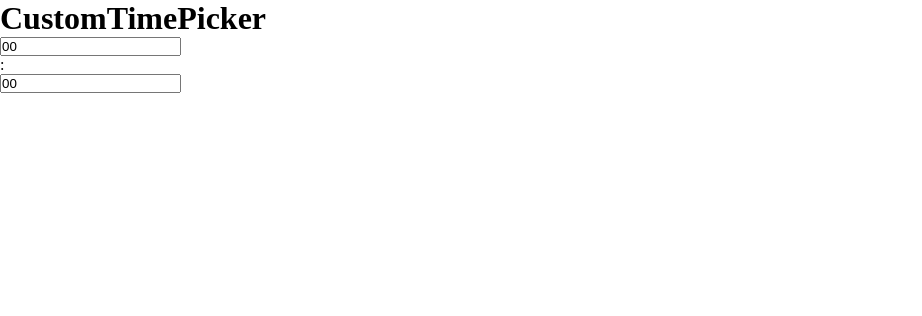
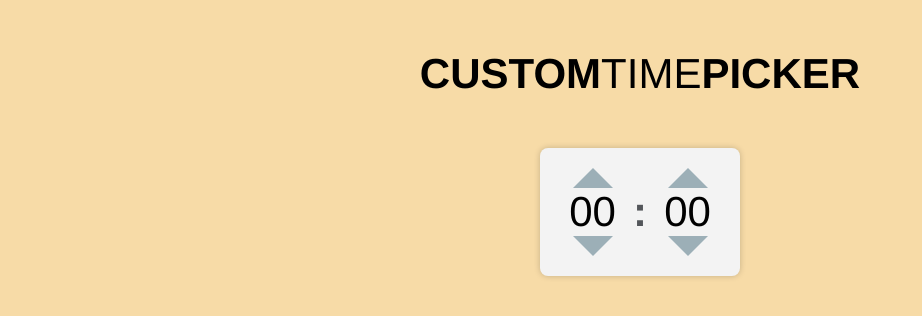
Before and after one commit to vanmer/CustomTimePicker, a plain HTML site: page index.html in a window 1280 px wide. Shown: the whole page, without its empty margins (0-922 px from the left). Drawn offline with Linux system fonts and the light colour scheme.

Commit message:
add styling

```diff
--- a/main.css
+++ b/main.css
@@ -3,3 +3,110 @@
   padding: 0;
   box-sizing: border-box;
 }
+
+body {
+  background-color: #F7DBA7;
+  font-family: 'Helvetica', sans-serif;;
+}
+
+input[type="number"]::-webkit-outer-spin-button,
+input[type="number"]::-webkit-inner-spin-button {
+  -webkit-appearance: none;
+  margin: 0;
+}
+
+input[type="number"] {
+  -moz-appearance: textfield;
+}
+
+h1 {
+  font-size: 42px;
+  text-align: center;
+  text-transform: uppercase;
+  margin: 50px 0px;
+  font-weight: 900;
+}
+
+h1 span {
+  font-weight: 300;
+}
+
+.time-picker {
+  display: flex;
+  justify-content: space-around;
+  align-items: center;
+
+  width: 100%;
+  max-width: 200px;
+  margin: 0 auto;
+  padding: 40px 12px;
+
+  background-color: #F3F3F3;
+  border-radius: 8px;
+  box-shadow: 0px 0px 6px rgba(0, 0, 0, 0.2);
+
+  color: #53565A;
+  font-size: 42px;
+  font-weight: 700;
+  user-select: none;
+}
+
+.time-picker .hour,
+.time-picker .minute {
+  position: relative;
+  min-width: 60px;
+  text-align: center;
+  display: flex;
+  justify-content: stretch;
+  align-items: stretch;
+}
+
+.time-picker .hour .hr,
+.time-picker .minute .min {
+  background: none;
+  font-size: 42px;
+  appearance: none;
+  border: none;
+  outline: none;
+  display: block;
+  width: 100%;
+  text-align: center;
+  font-family: 'Helvetica', sans-serif;
+}
+
+.time-picker .hour .hr-up,
+.time-picker .hour .hr-down,
+.time-picker .minute .min-up,
+.time-picker .minute .min-down {
+  position: absolute;
+  left: 50%;
+  transform: translateX(-50%);
+
+  width: 40px;
+  height: 20px;
+
+  border-left: 20px solid transparent;
+  border-right: 20px solid transparent;
+
+  cursor: pointer;
+}
+
+.time-picker .hour .hr-up,
+.time-picker .minute .min-up {
+  top: -20px;
+  border-bottom: 20px solid #9CAFB7;
+}
+
+.time-picker .hour .hr-down,
+.time-picker .minute .min-down {
+  bottom: -20px;
+  border-top: 20px solid #9CAFB7;
+}
+
+.time-picker .hour .hr-up:hover,
+.time-picker .hour .hr-down:hover,
+.time-picker .minute .min-up:hover,
+.time-picker .minute .min-down:hover {
+  border-bottom-color: #334147;
+  border-top-color: #334147;
+}
```
